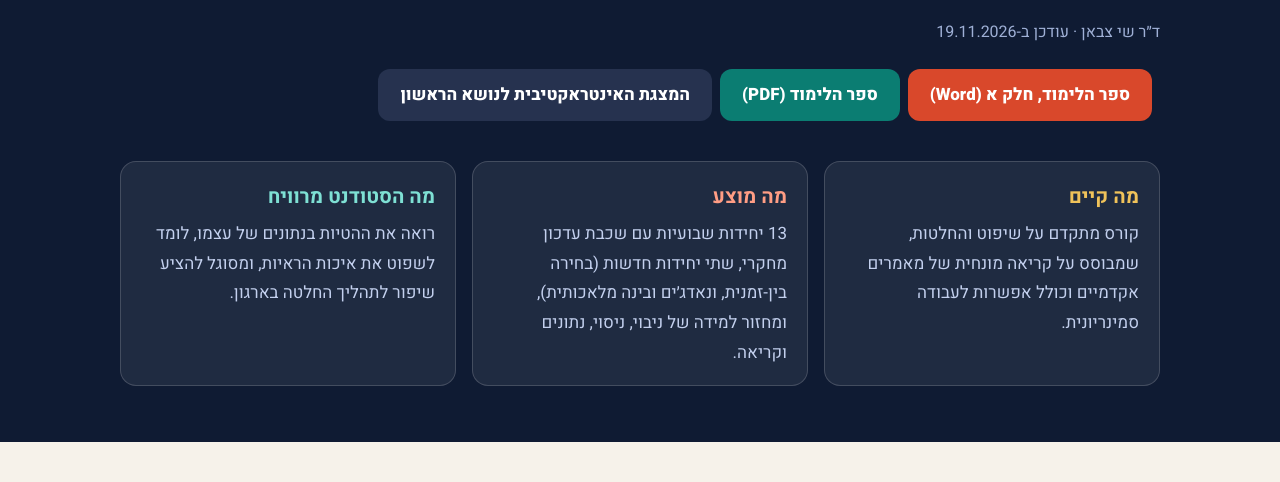
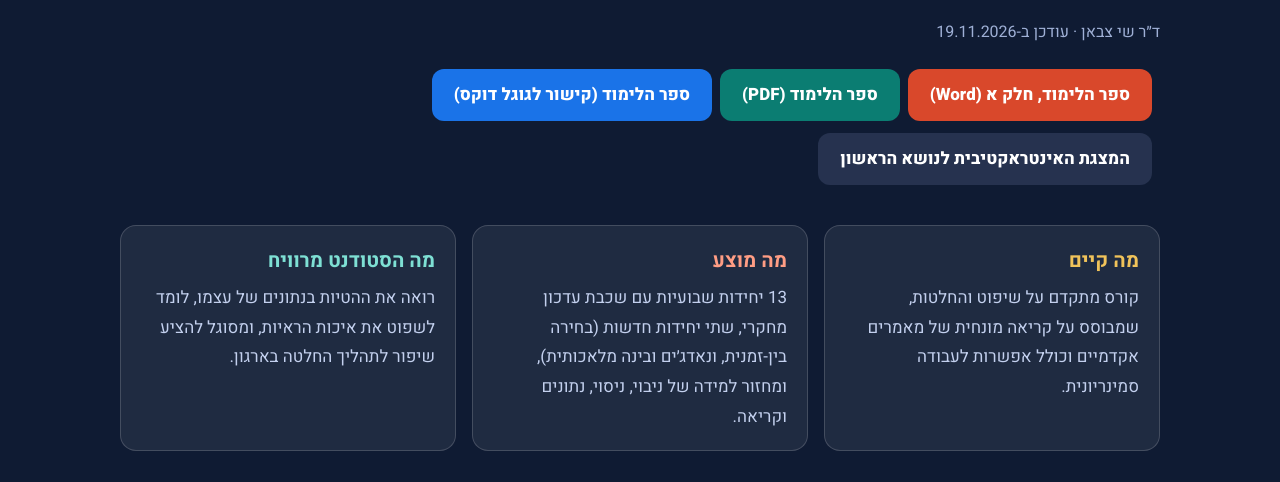
Before and after one commit to shaytsaban/course-10522-upgrade-v2, a plain HTML site: page index.html in a window 1280 px wide. Shown: the part 318-800 px from the top of the page. Drawn offline with Linux system fonts and the light colour scheme.

Commit message:
Add Google Docs link for the textbook part
Co-Authored-By: Claude Fable 5.2 <noreply@anthropic.com>

```diff
--- a/index.html
+++ b/index.html
@@ -180,7 +180,7 @@ footer a{color:#7ee0d4}
     <h1>שיפוט והערכה לתלמידי ניהול וכלכלה</h1>
     <p class="sub">קורס 10522, 6 נקודות זכות. מה קיים היום, מה מוצע לשנות, ומה הסטודנטים מרוויחים מכך.</p>
     <p class="by">ד״ר שי צבאן · עודכן ב-19.11.2026</p>
-    <p style="margin-top:18px"><a class="cta" href="book/judgment-evaluation-10522-part-a.docx">ספר הלימוד, חלק א (Word)</a><a class="cta alt" style="background:#0b7d72" href="book/judgment-evaluation-10522-part-a.pdf">ספר הלימוד (PDF)</a><a class="cta alt" style="background:#26324f" href="session-1/">המצגת האינטראקטיבית לנושא הראשון</a></p>
+    <p style="margin-top:18px"><a class="cta" href="book/judgment-evaluation-10522-part-a.docx">ספר הלימוד, חלק א (Word)</a><a class="cta alt" style="background:#0b7d72" href="book/judgment-evaluation-10522-part-a.pdf">ספר הלימוד (PDF)</a><a class="cta alt" style="background:#1a73e8" href="https://docs.google.com/document/d/1CrfBu7HihxgsCGCc2W8iFAlvUEEk3ERl6hGpn_j7itU/edit?usp=sharing" target="_blank" rel="noopener">ספר הלימוד (קישור לגוגל דוקס)</a><a class="cta alt" style="background:#26324f" href="session-1/">המצגת האינטראקטיבית לנושא הראשון</a></p>
     <div class="three">
       <div class="c1"><b>מה קיים</b><span>קורס מתקדם על שיפוט והחלטות, שמבוסס על קריאה מונחית של מאמרים אקדמיים וכולל אפשרות לעבודה סמינריונית.</span></div>
       <div class="c2"><b>מה מוצע</b><span>13 יחידות שבועיות עם שכבת עדכון מחקרי, שתי יחידות חדשות (בחירה בין-זמנית, ונאדג׳ים ובינה מלאכותית), ומחזור למידה של ניבוי, ניסוי, נתונים וקריאה.</span></div>
@@ -224,7 +224,7 @@ footer a{color:#7ee0d4}
 
   <h3>התוצרים</h3>
   <div class="cols3">
-    <div class="card teal"><h4>ספר לימוד, חלק א</h4><p>שמונה פרקים, 35 עמודים. בכל פרק: שאלה מנחה, מטרות, הגדרות עם הדגמה, דוגמאות פתורות בטבלאות ובמשוואות, תרגילים, סיכום ומקורות. בסוף: פתרונות, מילון ואינדקס.</p><p style="margin-top:8px"><a href="book/judgment-evaluation-10522-part-a.docx">הורדה כקובץ Word</a> · <a href="book/judgment-evaluation-10522-part-a.pdf">צפייה כ-PDF</a></p></div>
+    <div class="card teal"><h4>ספר לימוד, חלק א</h4><p>שמונה פרקים, 35 עמודים. בכל פרק: שאלה מנחה, מטרות, הגדרות עם הדגמה, דוגמאות פתורות בטבלאות ובמשוואות, תרגילים, סיכום ומקורות. בסוף: פתרונות, מילון ואינדקס.</p><p style="margin-top:8px"><a href="book/judgment-evaluation-10522-part-a.docx">הורדה כקובץ Word</a> · <a href="book/judgment-evaluation-10522-part-a.pdf">צפייה כ-PDF</a> · <a href="https://docs.google.com/document/d/1CrfBu7HihxgsCGCc2W8iFAlvUEEk3ERl6hGpn_j7itU/edit?usp=sharing" target="_blank" rel="noopener">קישור לגוגל דוקס</a></p></div>
     <div class="card gold"><h4>מצגת אינטראקטיבית</h4><p>40 שקפים באותו סדר, עם תשע התנסויות לכיתה, סיכומי ביניים, הערות למרצה ומילון מושגים.</p><p style="margin-top:8px"><a href="session-1/">פתיחת המצגת</a></p></div>
     <div class="card coral"><h4>מה נשאר כפי שהיה</h4><p>שלד 13 היחידות, סגנונות התרגילים ומבנה ההערכה לא השתנו. יחידה 1 הורחבה, והיחידות האחרות מסודרות עכשיו לפי שלושת שלבי ההחלטה.</p></div>
   </div>
@@ -327,7 +327,7 @@ footer a{color:#7ee0d4}
       <div><h4>פעילות בכיתה</h4><p>תשע התנסויות במצגת: משחק הדיקטטור, פרדוקס אלה, שני צוותי שמאים ועוד.</p></div>
       <div><h4>מטלה מקושרת</h4><p>ממ״ן 1</p></div>
     </div>
-    <p style="margin-top:12px"><a href="book/judgment-evaluation-10522-part-a.docx">ספר הלימוד (Word)</a> · <a href="book/judgment-evaluation-10522-part-a.pdf">ספר הלימוד (PDF)</a> · <a href="session-1/">המצגת</a></p>
+    <p style="margin-top:12px"><a href="book/judgment-evaluation-10522-part-a.docx">ספר הלימוד (Word)</a> · <a href="book/judgment-evaluation-10522-part-a.pdf">ספר הלימוד (PDF)</a> · <a href="https://docs.google.com/document/d/1CrfBu7HihxgsCGCc2W8iFAlvUEEk3ERl6hGpn_j7itU/edit?usp=sharing" target="_blank" rel="noopener">ספר הלימוד (גוגל דוקס)</a> · <a href="session-1/">המצגת</a></p>
   </div>
 </details>
 <details class="unit" data-topic="t1">
```
